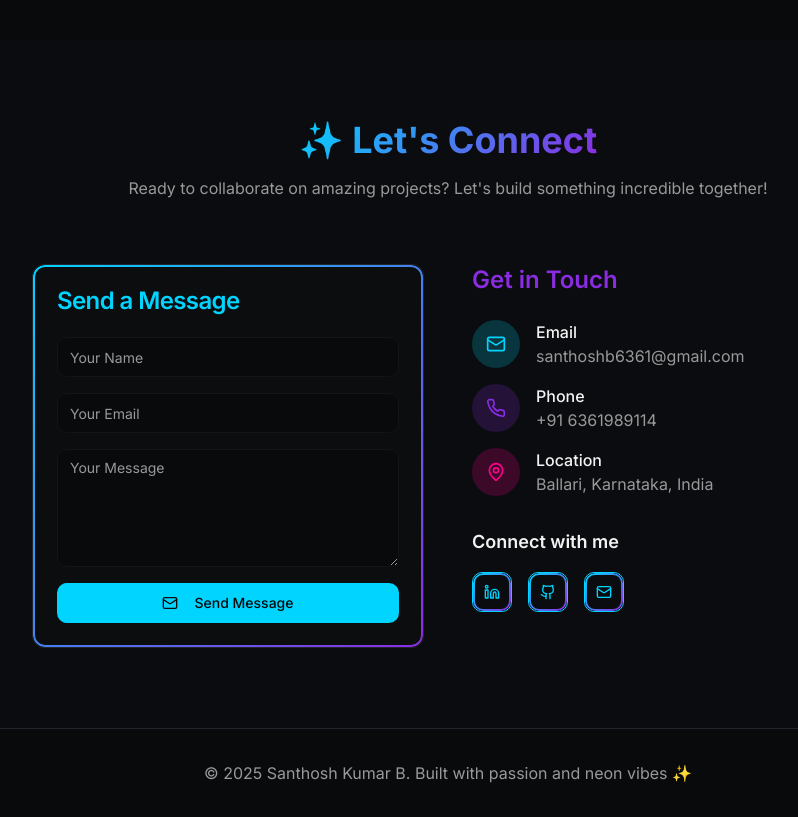
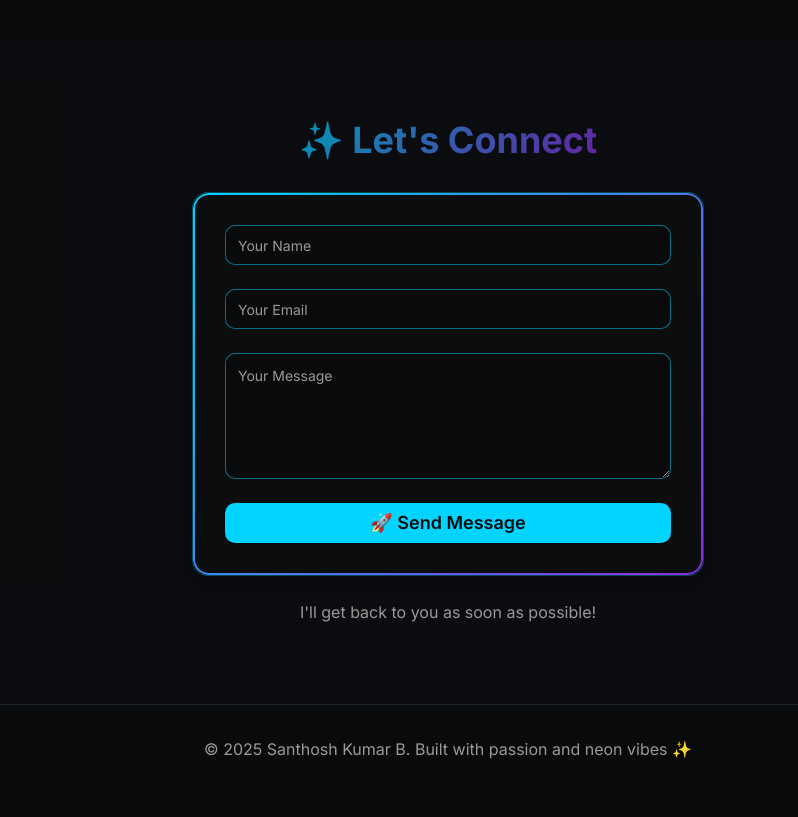
Before and after one commit to santhoshb6361/santhoshs-portfolio, a React (Vite) app: page / in a window 1280 px wide. Shown: the part 4240-5057 px from the top of the page, without its empty margins (192-990 px from the left). After the commit the page ends 5033 px from the top, so only its background shows below. Built offline with nearby package versions, Linux system fonts and the light colour scheme.

Commit message:
Update contact form with Web3Forms
Replaced the existing contact form with a new implementation using Web3Forms, including the provided API key, name, email, and message fields, and a submit button.

```diff
--- a/src/components/Portfolio.tsx
+++ b/src/components/Portfolio.tsx
@@ -481,118 +481,62 @@ export const Portfolio = () => {
       {/* Contact Section */}
       <section id="contact" className="py-20 px-6 bg-muted/20">
         <div className="container mx-auto max-w-4xl">
-          <h2 className="text-4xl font-bold text-center mb-4">
+          <h2 className="text-4xl font-bold text-center mb-8 animate-pulse">
             <span className="gradient-neon bg-clip-text text-transparent">✨ Let's Connect</span>
           </h2>
-          <p className="text-center text-muted-foreground mb-16">
-            Ready to collaborate on amazing projects? Let's build something incredible together!
-          </p>
 
-          <div className="grid lg:grid-cols-2 gap-12">
-            {/* Contact Form */}
-            <Card className="neon-border bg-card/50">
-              <CardHeader>
-                <CardTitle className="text-primary">Send a Message</CardTitle>
-              </CardHeader>
-              <CardContent>
-                <form ref={formRef} onSubmit={handleSubmit} className="space-y-4">
+          <form
+            action="https://api.web3forms.com/submit"
+            method="POST"
+            className="max-w-lg mx-auto bg-card/50 p-8 rounded-2xl shadow-lg border border-primary/30 hover:shadow-primary/20 transition-all duration-300 neon-border"
+          >
+            {/* Hidden API Key */}
+            <input type="hidden" name="access_key" value="9a44845b-e8bf-4284-ac9e-06688f2167b0" />
+
+            {/* Name */}
+            <div className="mb-6">
               <Input
-                    name="from_name"
+                type="text"
+                name="name"
                 placeholder="Your Name"
-                    className="neon-border"
                 required
+                className="w-full p-3 rounded-md bg-background border border-primary/50 text-foreground focus:outline-none focus:ring-2 focus:ring-primary"
               />
+            </div>
+
+            {/* Email */}
+            <div className="mb-6">
               <Input
                 type="email"
-                    name="from_email"
+                name="email"
                 placeholder="Your Email"
-                    className="neon-border"
                 required
+                className="w-full p-3 rounded-md bg-background border border-primary/50 text-foreground focus:outline-none focus:ring-2 focus:ring-primary"
               />
+            </div>
+
+            {/* Message */}
+            <div className="mb-6">
               <Textarea
                 name="message"
+                rows={5}
                 placeholder="Your Message"
-                    rows={5}
-                    className="neon-border"
                 required
+                className="w-full p-3 rounded-md bg-background border border-primary/50 text-foreground focus:outline-none focus:ring-2 focus:ring-primary"
               />
-                  <Button type="submit" className="w-full neon-glow" disabled={isSubmitting}>
-                    <Mail className="mr-2 h-4 w-4" />
-                    {isSubmitting ? "Sending..." : "Send Message"}
+            </div>
+
+            {/* Submit Button */}
+            <Button
+              type="submit"
+              className="w-full py-3 rounded-md bg-primary text-primary-foreground font-semibold text-lg hover:bg-primary/90 transition-all duration-300 shadow-md hover:shadow-primary/20 neon-glow"
+            >
+              🚀 Send Message
             </Button>
           </form>
-              </CardContent>
-            </Card>
 
-            {/* Contact Info */}
-            <div className="space-y-8">
-              <div>
-                <h3 className="text-2xl font-semibold mb-6 text-secondary">Get in Touch</h3>
-                <div className="space-y-4">
-                  <div className="flex items-center gap-4">
-                    <div className="w-12 h-12 rounded-full bg-primary/20 flex items-center justify-center neon-glow">
-                      <Mail className="h-5 w-5 text-primary" />
-                    </div>
-                    <div>
-                      <p className="font-medium">Email</p>
-                      <p className="text-muted-foreground">santhoshb6361@gmail.com</p>
-                    </div>
-                  </div>
-
-                  <div className="flex items-center gap-4">
-                    <div className="w-12 h-12 rounded-full bg-secondary/20 flex items-center justify-center neon-glow-purple">
-                      <Phone className="h-5 w-5 text-secondary" />
-                    </div>
-                    <div>
-                      <p className="font-medium">Phone</p>
-                      <p className="text-muted-foreground">+91 6361989114</p>
-                    </div>
-                  </div>
-
-                  <div className="flex items-center gap-4">
-                    <div className="w-12 h-12 rounded-full bg-accent/20 flex items-center justify-center neon-glow-pink">
-                      <MapPin className="h-5 w-5 text-accent" />
-                    </div>
-                    <div>
-                      <p className="font-medium">Location</p>
-                      <p className="text-muted-foreground">Ballari, Karnataka, India</p>
-                    </div>
-                  </div>
-                </div>
-              </div>
-
-              {/* Social Links */}
-              <div>
-                <h4 className="text-lg font-semibold mb-4">Connect with me</h4>
-                <div className="flex gap-4">
-                  <Button
-                    size="icon"
-                    variant="outline"
-                    className="neon-border hover:neon-glow"
-                    onClick={() => window.open('https://www.linkedin.com/in/santhosh-kumar-b-526216317', '_blank')}
-                  >
-                    <Linkedin className="h-5 w-5" />
-                  </Button>
-                  <Button
-                    size="icon"
-                    variant="outline"
-                    className="neon-border hover:neon-glow"
-                    onClick={() => window.open('https://github.com/santhoshb6361', '_blank')}
-                  >
-                    <Github className="h-5 w-5" />
-                  </Button>
-                  <Button
-                    size="icon"
-                    variant="outline"
-                    className="neon-border hover:neon-glow"
-                    onClick={() => window.open('mailto:santhoshb6361@gmail.com', '_blank')}
-                  >
-                    <Mail className="h-5 w-5" />
-                  </Button>
-                </div>
-              </div>
-            </div>
-          </div>
+          {/* Success Message */}
+          <p className="text-muted-foreground mt-6 text-center">I'll get back to you as soon as possible!</p>
         </div>
       </section>
 
```
Lines whose indentation alone changed are shown as unchanged.
